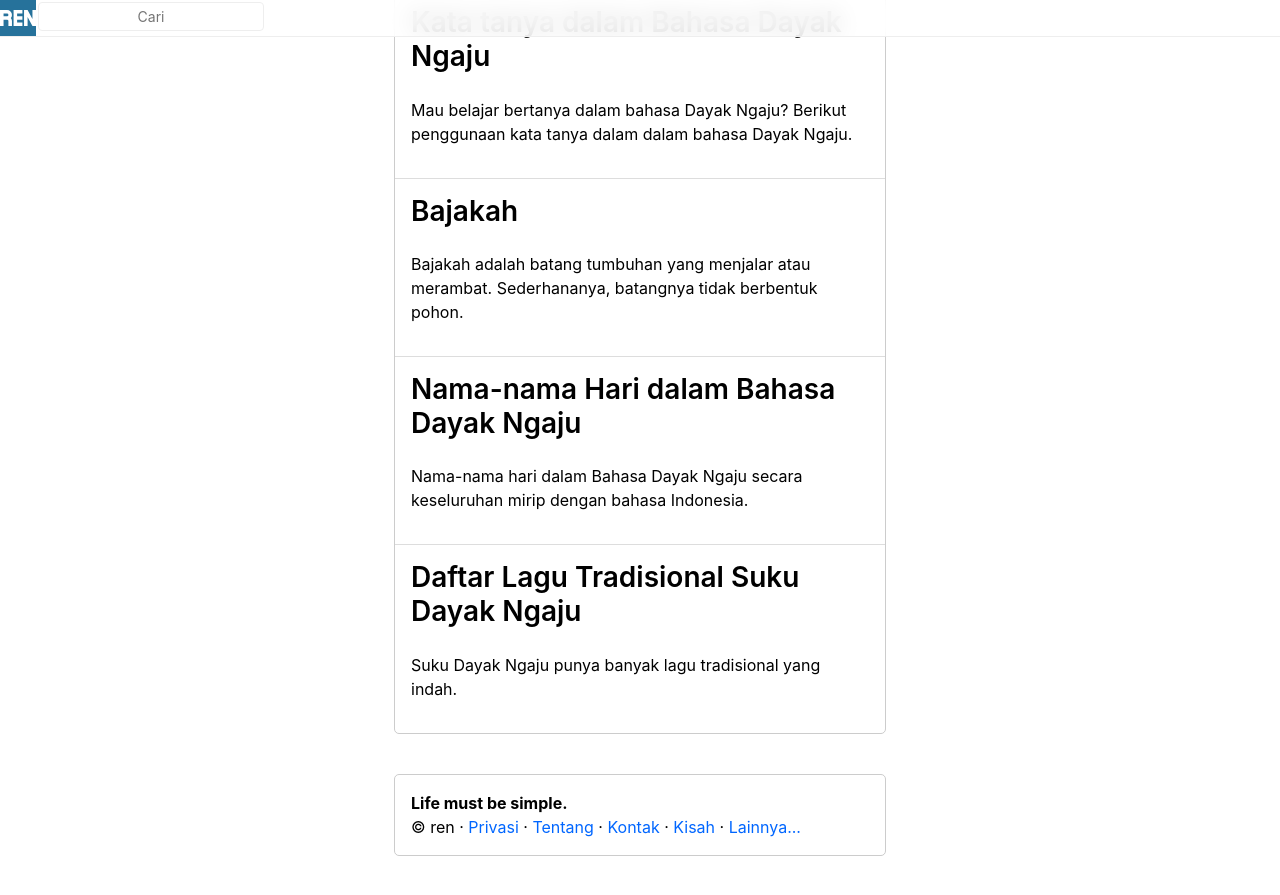
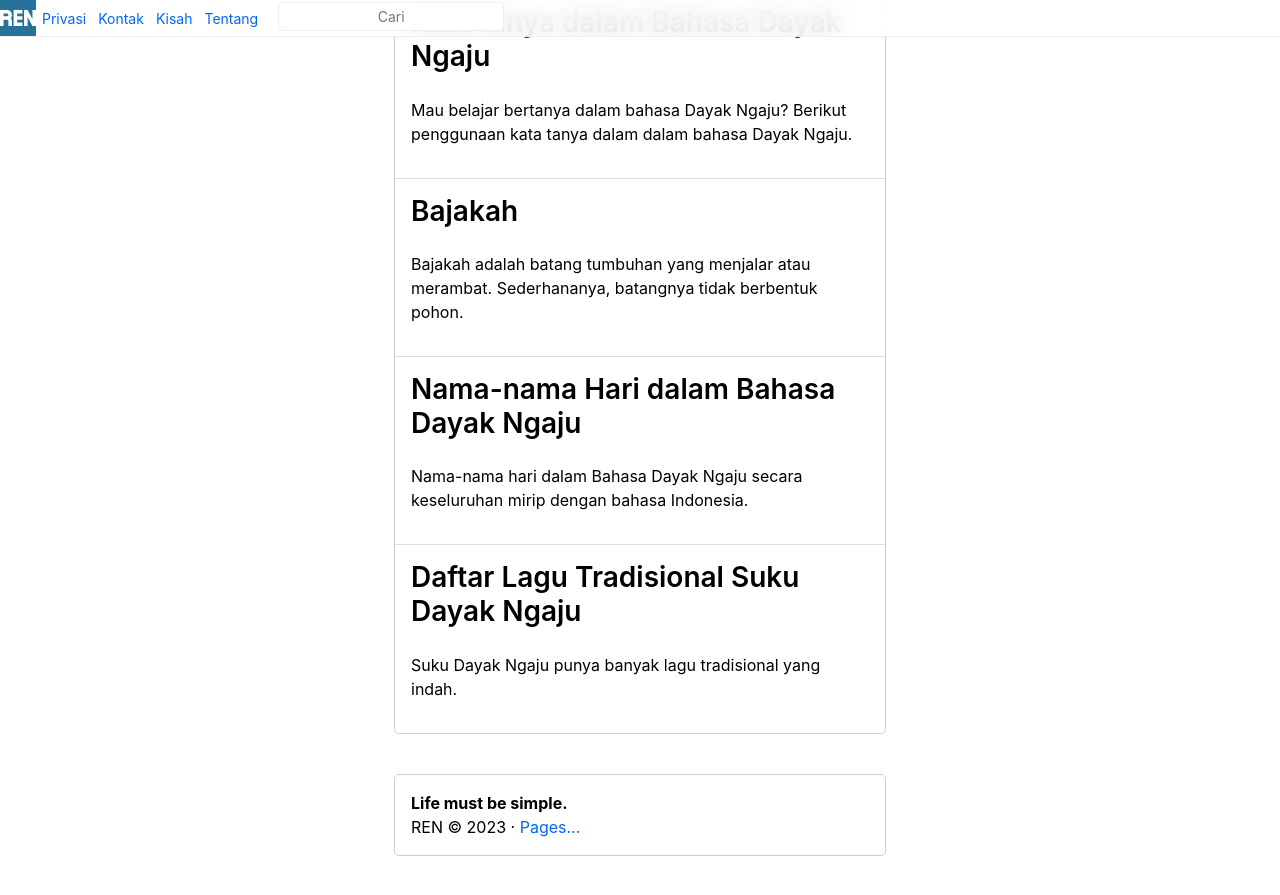
Before and after one commit to ren-id/blog, a Jekyll site: the page built from docs/index.html, in a window 1280 px wide and 900 px high, scrolled down 2890 px. Shown: the top 895 px of the window. Built offline with Jekyll 4.4.1, drawn with Linux system fonts in a browser that asks for light colours; the list of posts is cut into pages by our own code; comment, search, counter and statistics services are not loaded.

Commit message:
Menambahkan menu di header

```diff
--- a/docs/_includes/footer.html
+++ b/docs/_includes/footer.html
@@ -1,6 +1,6 @@
 <footer>
 <b>Life must be simple.</b><br/>
-&copy; ren · <a href="{{site.url}}/privacy">Privasi</a> · <a href="{{site.url}}/about">Tentang</a> · <a href="{{site.url}}/contact">Kontak</a> · <a href="{{site.url}}/stories.html">Kisah</a> · <a href="{{site.url}}/pages">Lainnya...</a>
+REN &copy; 2023 · <a href="{{site.url}}/pages">Pages...</a>
 <!--Start of Tawk.to Script-->
 <script type="text/javascript">
 var Tawk_API=Tawk_API||{}, Tawk_LoadStart=new Date();
--- a/docs/_includes/header.html
+++ b/docs/_includes/header.html
@@ -8,6 +8,12 @@
                             alt="profile picture" />
                     </a>
                 </div>
+            </div>
+        </div>
+
+        <div class="header-child">
+            <div class="header-menu">
+                <a href="{{site.url}}/privacy">Privasi</a><a href="{{site.url}}/contact">Kontak</a><a href="{{site.url}}/stories.html">Kisah</a><a href="{{site.url}}/about">Tentang</a>
             </div>
         </div>
 
@@ -23,10 +29,6 @@
                 </div>
             </div>
         </div>
-
-        <div class="header-child">
-
-        </div>
     </div>
 </div>
 
```
